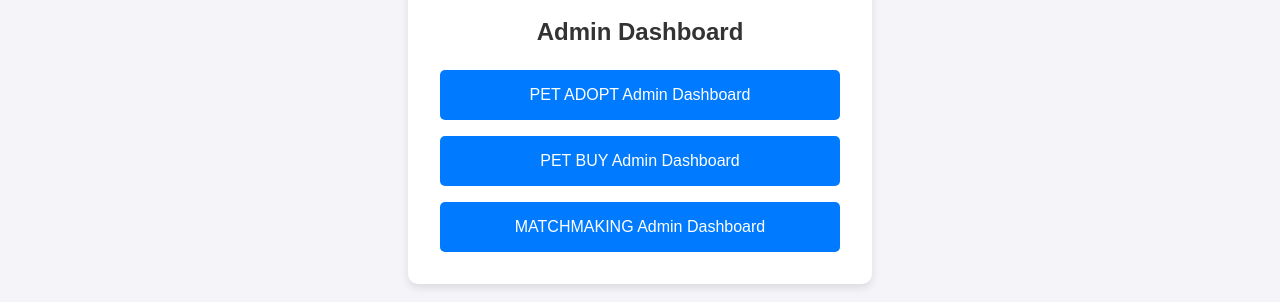
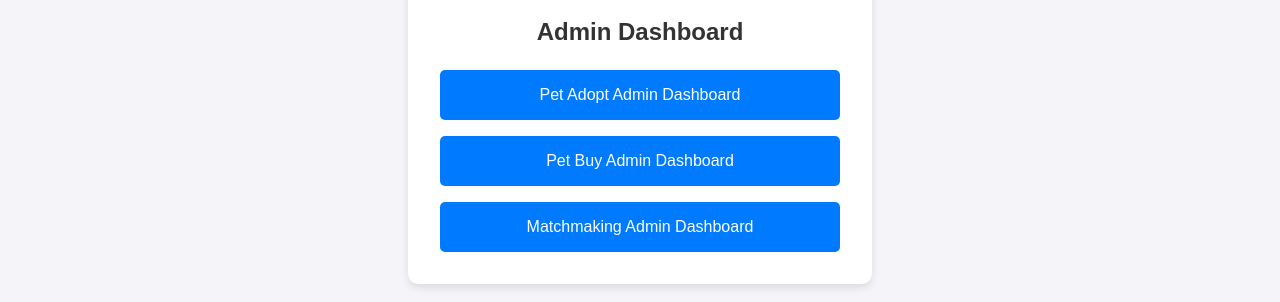
Before and after one commit to vihangajayasuriya446/Happy-Pet-Frontend, a React (Vite) app: page /admindb in a window 1280 px wide. Shown: the part 273-575 px from the top of the page. Built offline with nearby package versions, Linux system fonts and the light colour scheme.

Commit message:
Added changes to the admin dashboard

```diff
--- a/src/AdminDashboardNav.tsx
+++ b/src/AdminDashboardNav.tsx
@@ -1,6 +1,9 @@
 import React from 'react';
+import { useNavigate } from 'react-router-dom';
 
 const AdminDashboardNav: React.FC = () => {
+    const navigate = useNavigate(); // React Router hook for navigation
+
     const styles: { [key: string]: React.CSSProperties } = {
         body: {
             fontFamily: 'Arial, sans-serif',
@@ -13,7 +16,7 @@ const AdminDashboardNav: React.FC = () => {
             padding: 0,
         },
         dashboardContainer: {
-            textAlign: 'center' as const, // Ensure type safety
+            textAlign: 'center' as const,
             backgroundColor: '#ffffff',
             padding: '2rem',
             borderRadius: '10px',
@@ -36,7 +39,8 @@ const AdminDashboardNav: React.FC = () => {
             padding: '1rem',
             backgroundColor: '#007bff',
             color: '#ffffff',
-            textDecoration: 'none',
+            border: 'none',
+            cursor: 'pointer',
             borderRadius: '5px',
             fontSize: '16px',
             transition: 'background-color 0.3s ease, transform 0.2s ease',
@@ -47,27 +51,35 @@ const AdminDashboardNav: React.FC = () => {
         },
     };
 
+    const handleNavigation = (path: string) => {
+        navigate(path);
+    };
+
     return (
         <div style={styles.body}>
             <div style={styles.dashboardContainer}>
                 <h1 style={styles.heading}>Admin Dashboard</h1>
                 <div style={styles.buttonContainer}>
-                    {['/pet-adopt', '/pet-buy', '/matchmaking'].map((link, index) => (
-                        <a
+                    {[
+                        { label: 'Pet Adopt Admin Dashboard', path: '/pet-adopt' },
+                        { label: 'Pet Buy Admin Dashboard', path: '/pet-buy' },
+                        { label: 'Matchmaking Admin Dashboard', path: '/matchmaking' }
+                    ].map((item, index) => (
+                        <button
                             key={index}
-                            href={link}
                             style={styles.dashboardButton}
                             onMouseEnter={(e) => {
-                                (e.currentTarget.style.backgroundColor as string) = styles.dashboardButtonHover.backgroundColor ?? '#0056b3';
-                                (e.currentTarget.style.transform as string) = styles.dashboardButtonHover.transform ?? 'translateY(-2px)';
+                                e.currentTarget.style.backgroundColor = styles.dashboardButtonHover.backgroundColor ?? '#0056b3';
+                                e.currentTarget.style.transform = styles.dashboardButtonHover.transform ?? 'translateY(-2px)';
                             }}
                             onMouseLeave={(e) => {
-                                (e.currentTarget.style.backgroundColor as string) = styles.dashboardButton.backgroundColor ?? '#007bff';
-                                (e.currentTarget.style.transform as string) = 'translateY(0)';
+                                e.currentTarget.style.backgroundColor = styles.dashboardButton.backgroundColor ?? '#007bff';
+                                e.currentTarget.style.transform = 'translateY(0)';
                             }}
+                            onClick={() => handleNavigation(item.path)}
                         >
-                            {link.replace('/', '').replace('-', ' ').toUpperCase()} Admin Dashboard
-                        </a>
+                            {item.label}
+                        </button>
                     ))}
                 </div>
             </div>
```
